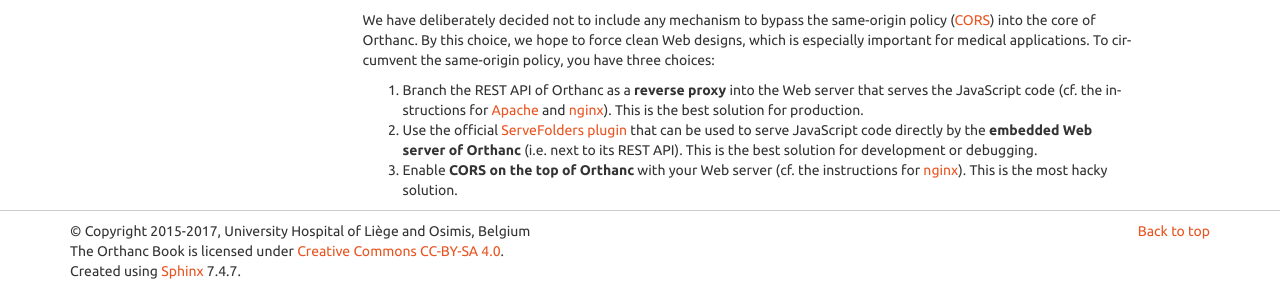
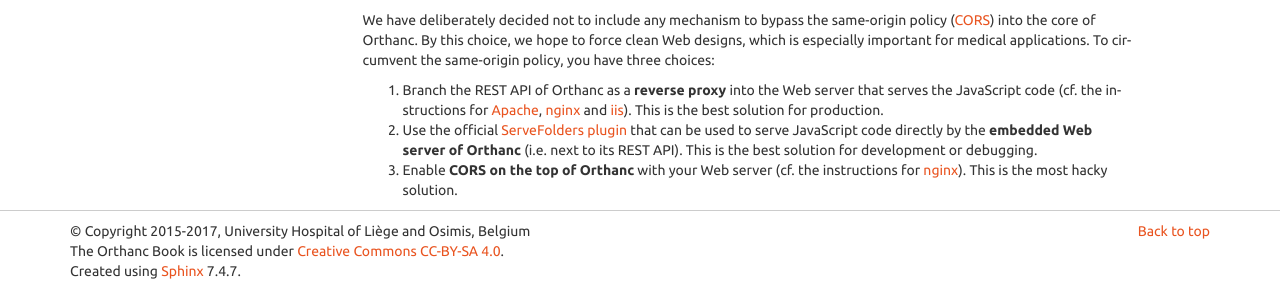
Before and after one commit to orthanc-mirrors/orthanc-book, a Sphinx documentation site: the page built from Sphinx/source/faq/same-origin.rst, in a window 1280 px wide. Shown: the part 300-594 px from the top of the page. Built offline with Sphinx 7.4.7, drawn with Linux system fonts in a browser that asks for light colours.

Commit message:
add ref to IIS

```diff
--- a/Sphinx/source/faq/same-origin.rst
+++ b/Sphinx/source/faq/same-origin.rst
@@ -31,8 +31,8 @@ circumvent the same-origin policy, you have three choices:
 
 1. Branch the REST API of Orthanc as a **reverse proxy** into the Web
    server that serves the JavaScript code (cf. the instructions for
-   :ref:`Apache <apache>` and :ref:`nginx <nginx>`). This is the best
-   solution for production.
+   :ref:`Apache <apache>`, :ref:`nginx <nginx>` and :ref:`iis <IIS>`).
+   This is the best solution for production.
 2. Use the official :ref:`ServeFolders plugin <serve-folders>` that
    can be used to serve JavaScript code directly by the **embedded Web
    server of Orthanc** (i.e. next to its REST API). This is the best
```
